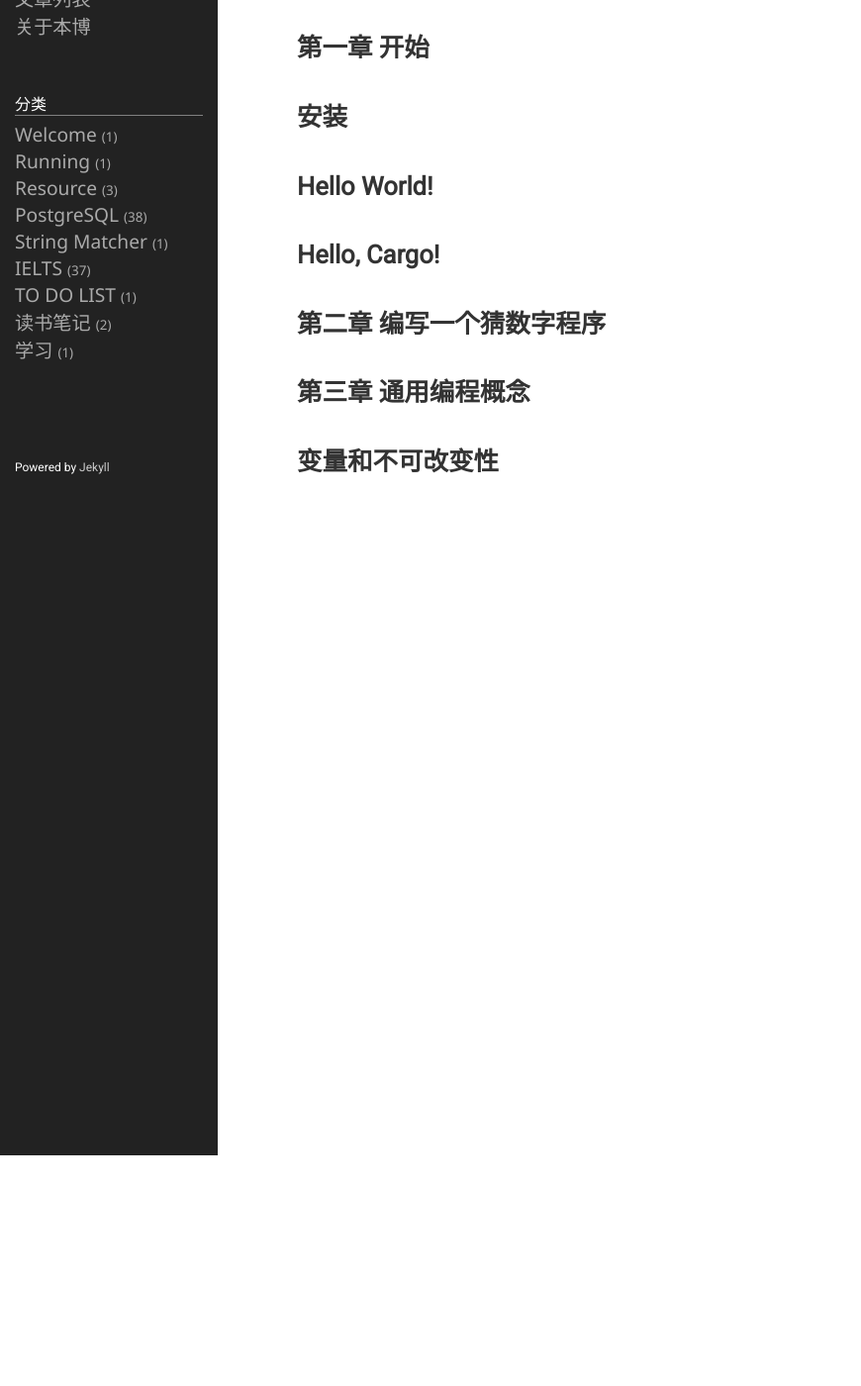
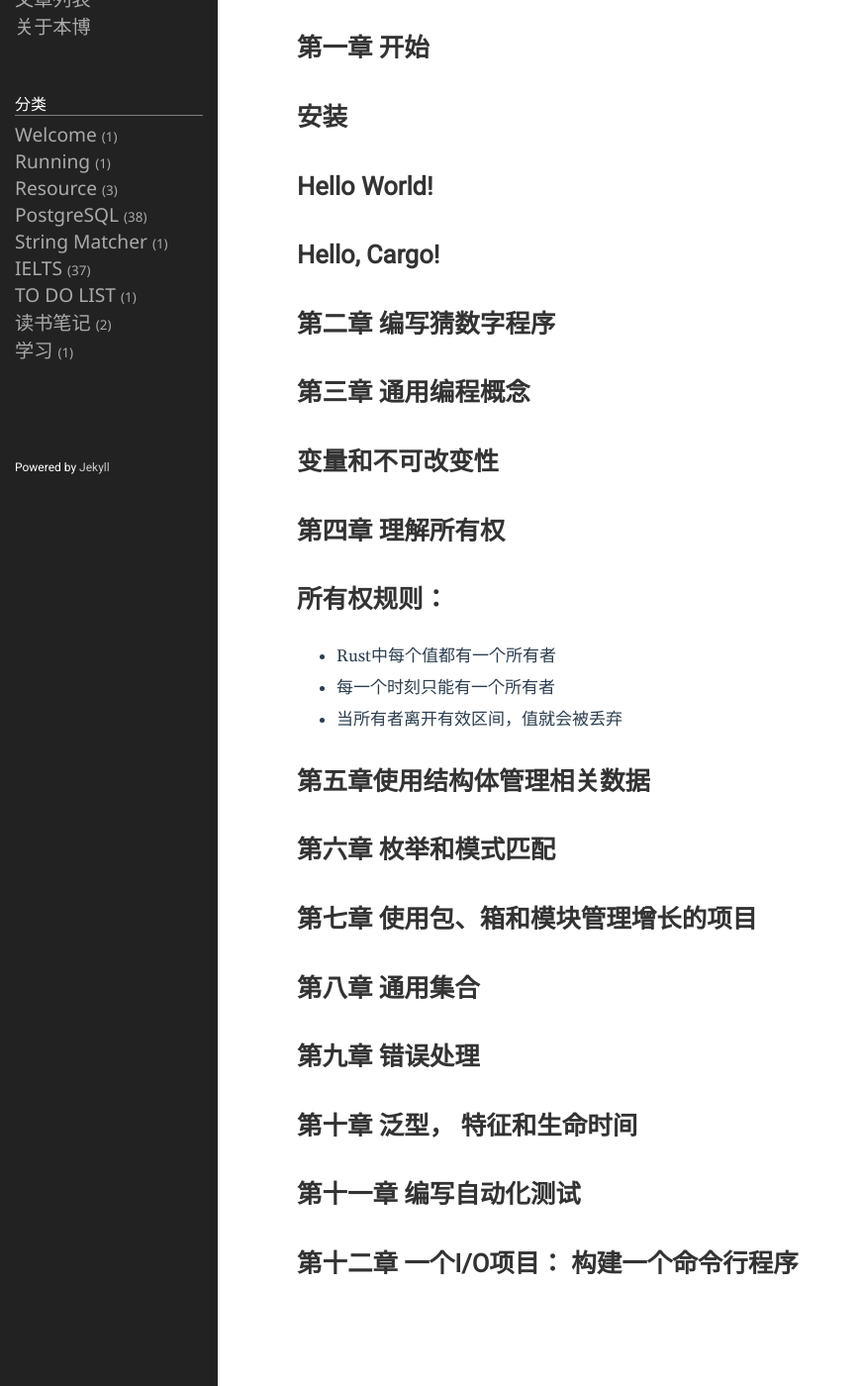
Before and after one commit to yejinp/yejinp.github.io, a Jekyll site: the page built from _posts/2025-01-23-学习Rust.markdown, in a window 1280 px wide and 1400 px high, scrolled down 233 px. Shown: the whole window at 99% size, without its empty margins (0-870 px from the left). Built offline with Jekyll 4.4.1, drawn with Linux system fonts in a browser that asks for light colours.

Commit message:
添加章节和第四章的所有者规则

```diff
--- a/_posts/2025-01-23-学习Rust.markdown
+++ b/_posts/2025-01-23-学习Rust.markdown
@@ -17,8 +17,30 @@ Linux 之前一直都是用汇编语言和C语言编写，最近了解到在Linu
 ## Hello, Cargo!
 
 
-# 第二章 编写一个猜数字程序
+# 第二章 编写猜数字程序
 
 # 第三章 通用编程概念
 
 ## 变量和不可改变性
+
+# 第四章 理解所有权
+## 所有权规则：
+- Rust中每个值都有一个所有者
+- 每一个时刻只能有一个所有者
+- 当所有者离开有效区间，值就会被丢弃
+
+# 第五章使用结构体管理相关数据
+
+# 第六章 枚举和模式匹配
+
+# 第七章 使用包、箱和模块管理增长的项目
+
+# 第八章 通用集合
+
+# 第九章 错误处理
+
+# 第十章 泛型， 特征和生命时间
+
+# 第十一章 编写自动化测试
+
+# 第十二章 一个I/O项目： 构建一个命令行程序
```
